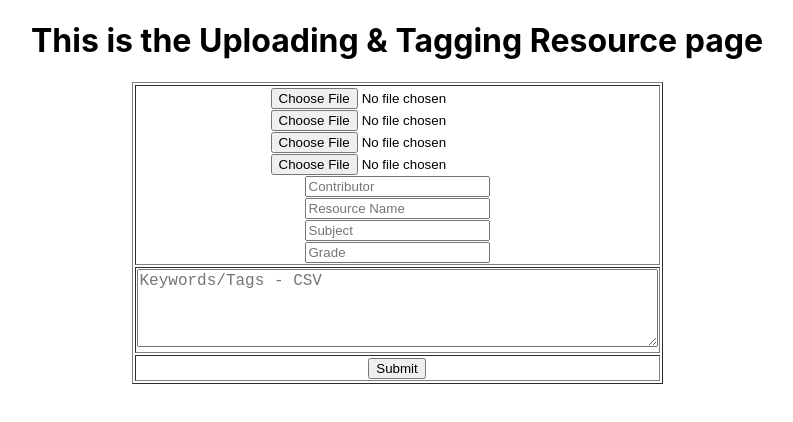
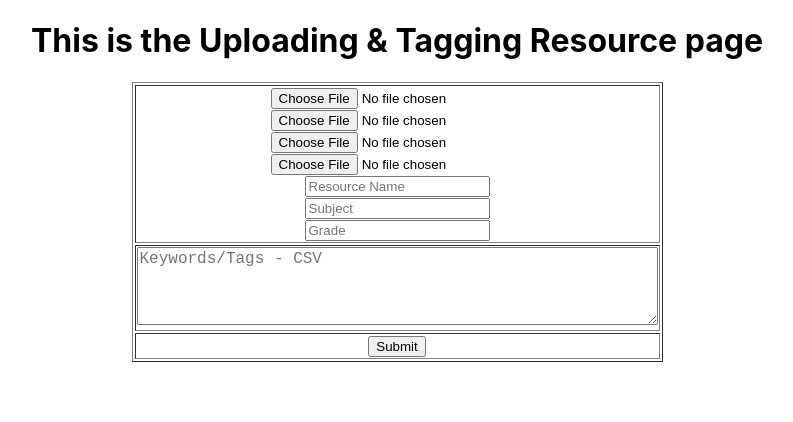
Before and after one commit to TS29TR21/Front-end, a React (Create React App) app in the folder frontend-bananaboat/: page /file-upload-page in a window 1280 px wide. Shown: the top 422 px of the page, without its empty margins (243-1036 px from the left). Built offline with nearby package versions, Linux system fonts and the light colour scheme.

Commit message:
removed contributor input field

```diff
--- a/frontend-bananaboat/src/components/file-upload-tagging.js
+++ b/frontend-bananaboat/src/components/file-upload-tagging.js
@@ -90,14 +90,6 @@ const UploadTaggingResource = () => {
                 <br />
                 <input
                   type="text"
-                  placeholder="Contributor"
-                  name="contributor"
-                  value={formData.contributor}
-                  onChange={handleInputChange}
-                />
-                <br />
-                <input
-                  type="text"
                   placeholder="Resource Name"
                   name="resourceName"
                   value={formData.resourceName}
```
Also changed, not shown: 1 other file (tests, documents, lock files or other folders).
